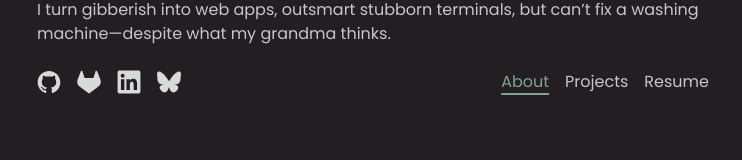
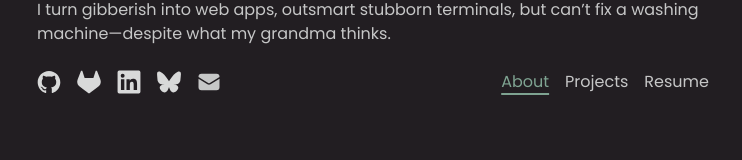
Before and after one commit to Kasui92/lucapattocchio.dev, a React (Vite) app: page / in a window 1280 px wide. Shown: the part 170-330 px from the top of the page, without its empty margins (267-1009 px from the left). Built offline with nearby package versions, Linux system fonts and the light colour scheme.

Commit message:
feat: add email link with envelope icon to navigation

```diff
--- a/src/components/Nav.tsx
+++ b/src/components/Nav.tsx
@@ -4,6 +4,7 @@ import { NavLink } from 'react-router'
 import { routes, RoutesEntry } from '../data/routes'
 import { SocialEntry, socials } from '../data/socials'
 import { DownloadResumeInline } from './Buttons'
+import { EnvelopeIcon } from '@heroicons/react/24/solid'
 
 export const NavInline = (): ReactElement => (
     <nav>
@@ -67,6 +68,15 @@ export const SocialNav = (): ReactElement => (
                     </a>
                 </li>
             ))}
+            <li>
+                <a
+                    href={`mailto:luca.pattocchio@gmail.com`}
+                    className="text-silver-700/90 transition-colors duration-300 hover:text-green-700/90"
+                    title={`Send me an email`}
+                >
+                    <EnvelopeIcon className="h-6 w-6 transform transition-transform hover:rotate-12 hover:scale-110" />
+                </a>
+            </li>
         </ul>
     </nav>
 )
```
